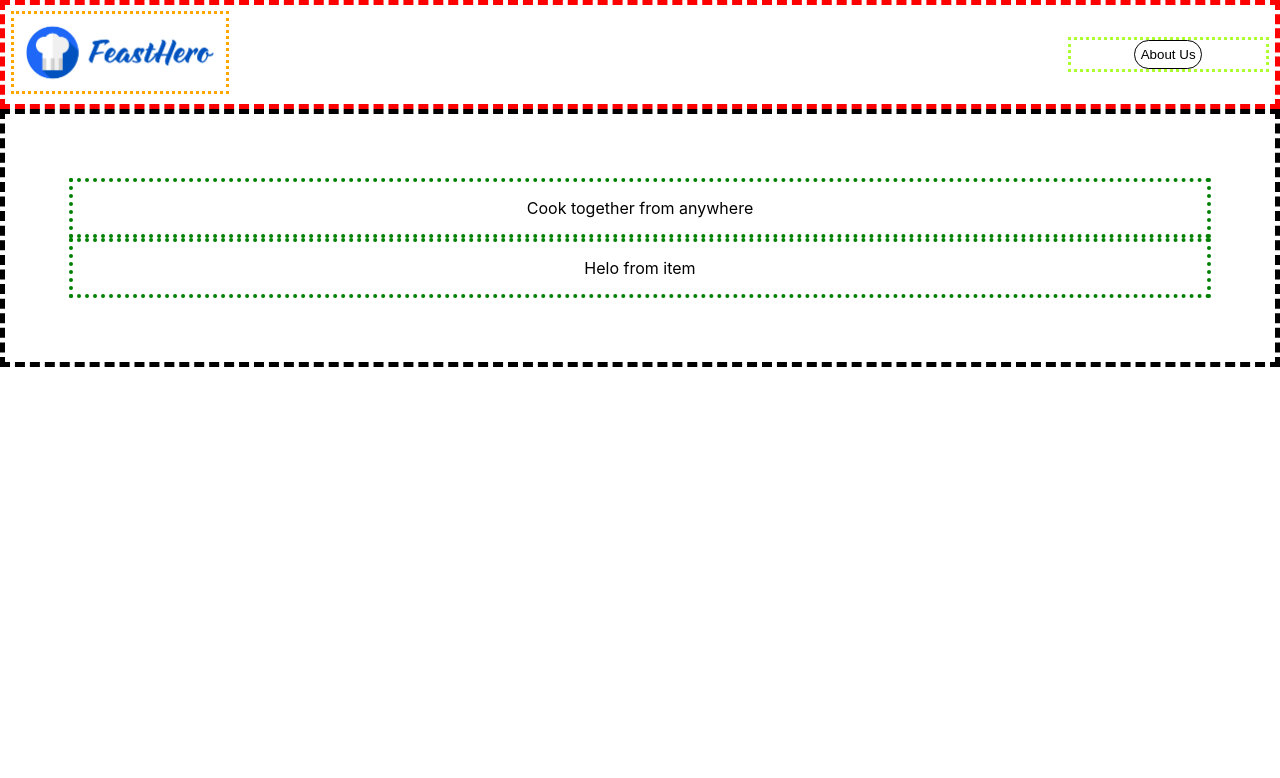
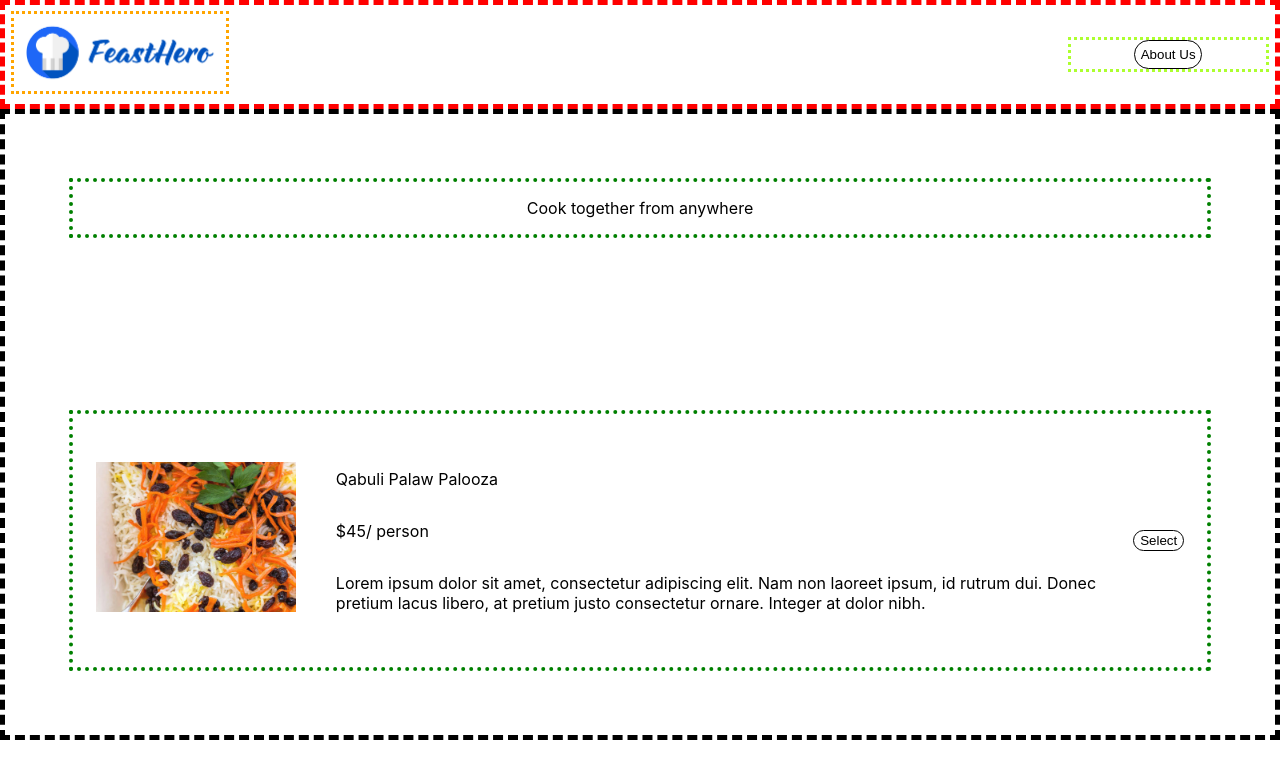
Before and after one commit to waresfaz/feasthero, a React (Create React App) app: page / in a window 1280 px wide. Shown: the top 778 px of the page. Built offline with nearby package versions, Linux system fonts and the light colour scheme.

Commit message:
completed v1 skeleteal version of item card

```diff
--- a/src/App.css
+++ b/src/App.css
@@ -33,8 +33,9 @@
 /* Styles appied to list */
 
 .main {
-  /* display: flex;
-  justify-content: center; */
+  display: flex;
+  /* justify-content: center; */
+  flex-direction: column;
   padding: 5%;
   border: 5px dashed black;
 }
@@ -51,4 +52,36 @@
   border: 4px dotted green;
   display: flex;
   justify-content: center;
+  margin-top: 15%;
+  padding: 2%;
 }
+
+.item-image {
+  max-height: 200px;
+  max-width: 200px;
+  display: flex;
+  align-items: center;
+  /* margin: 16px 0; */
+}
+
+.thumbnail {
+  width: 100%;
+  height: auto;
+}
+
+.item-details {
+  display: flex;
+  flex-direction: column;
+}
+
+.item-button {
+  display: flex;
+  align-items: center;
+}
+
+.select-item {
+  background-color: transparent;
+  border-radius: 15px;
+  border: 1px solid black;
+  height: 10%;
+}
--- a/src/Item.js
+++ b/src/Item.js
@@ -5,7 +5,25 @@ export default function item() {
     <main>
 
       <div className="item">
-        <p>Helo from item</p>
+
+        <div className="item-image">
+          <img
+            className="thumbnail"
+            src="images/qabuli.png"
+            alt=""
+          />
+        </div>
+
+        <ul className="item-details">
+          <p className="title">Qabuli Palaw Palooza</p>
+          <p>$45/ person</p>
+          <p className="description">Lorem ipsum dolor sit amet, consectetur adipiscing elit. Nam non laoreet ipsum, id rutrum dui. Donec pretium lacus libero, at pretium justo consectetur ornare. Integer at dolor nibh.</p>
+        </ul>
+
+        <div className="item-button">
+          <button className="select-item">Select</button>
+        </div>
+
       </div>
 
     </main>
```
Also changed, not shown: public/images/qabuli.png (added).
